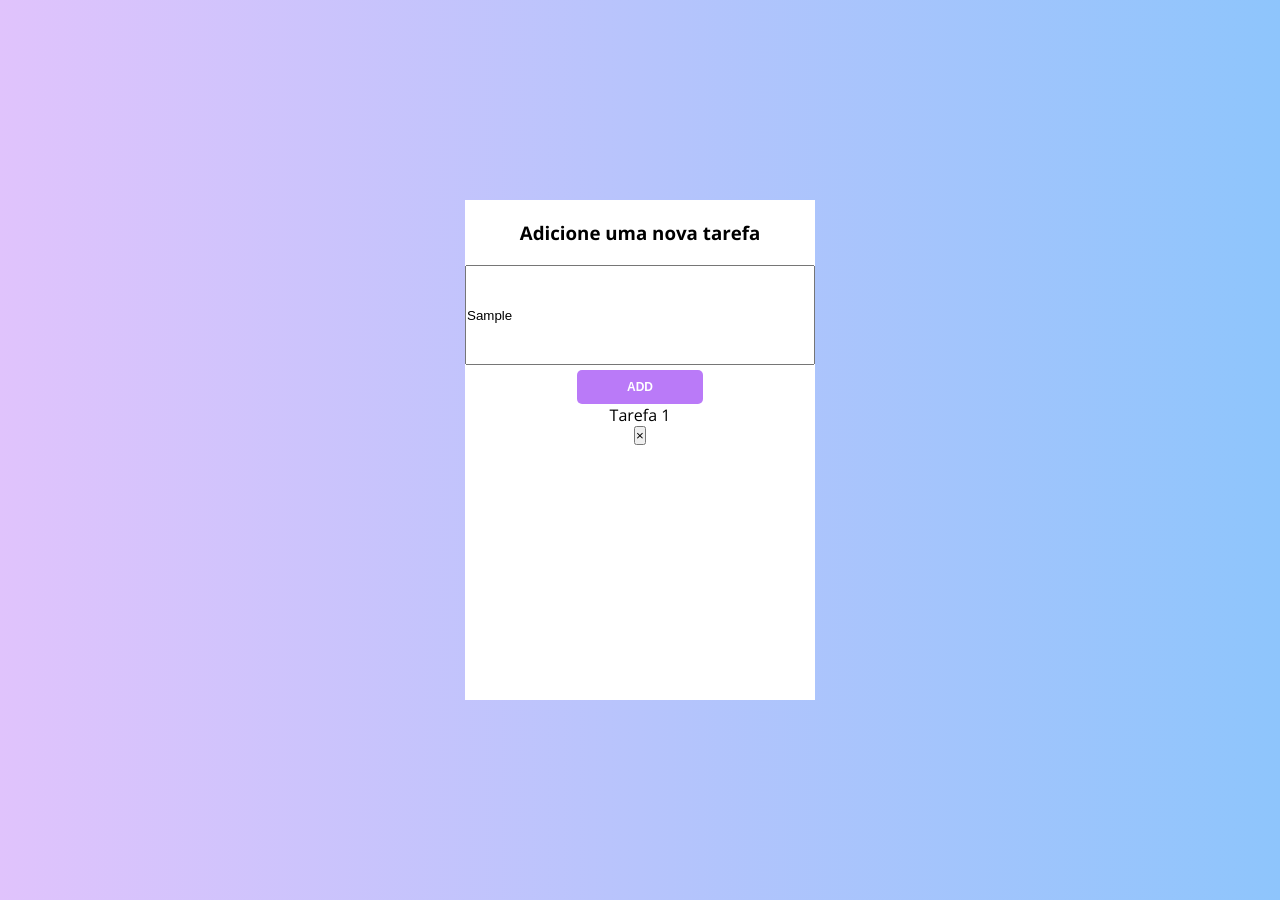
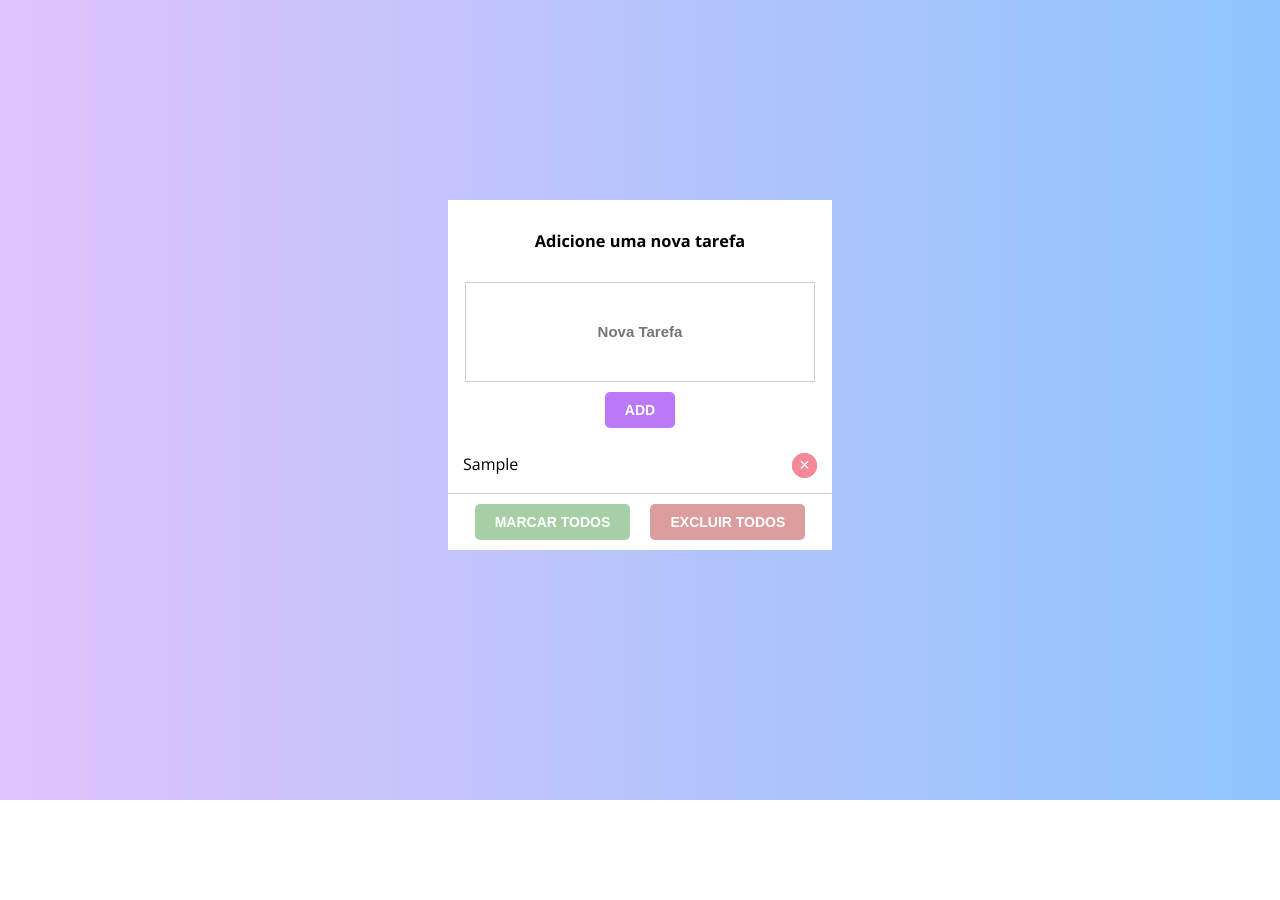
Before and after one commit to uetiari/todolist-proj, a plain HTML site: page index.html in a window 1280 px wide. Both pictures are taken after typing "Sample" into the empty fields and a click on the button "ADD". After the commit the page ends 800 px from the top, so only its background shows below. Drawn offline with nearby package versions, Linux system fonts and the light colour scheme.

Commit message:
adicionado fases até fase 3

```diff
--- a/css/style.css
+++ b/css/style.css
@@ -5,24 +5,25 @@
 }
 
 body {
+    font-family: 'Open Sans', Arial, Helvetica, sans-serif;
+    color: #000;
     background: -webkit-gradient(linear, left top, right top, from(#e0c3fc), to(#8ec5fc));
     background: -moz-linear-gradient(left, #e0c3fc, #8ec5fc);
-    font-family: 'Open Sans', Arial, Helvetica, sans-serif;
-    color: #000;
 }
 
 .container {
     background-color:#fff;
     text-align: center;
     margin: 200px auto;
-    width: 350px;
-    height: 500px;
+    width: 30%;
+    height: auto;
 }
 
 .lista-tarefa__input{
     width: 350px;
     height: 100px;
-    border:
+   border: 1px solid rgb(207, 207, 207);
+   font-size: 14px;
 }
 
 ::placeholder {
@@ -32,26 +33,41 @@ body {
 }
 
 .tarefa__titulo {
-    padding: 20px;
+    padding: 30px;
+    font-size: 14px;
 }
 
-.tarefa__botao {
-    background-color: #ba7af8;
-    font-size: 12px;
+.btn {
+    font-size: 14px;
     color: #fff;
     text-transform: uppercase;
     font-weight: 700;
-    padding: 10px 50px;
+    padding: 10px 20px;
     border-radius: 5px;
     border: 0;
-    margin-top: 5px;
+    margin: 10px 8px;
+    cursor: pointer;
 }
 
-/* ----Mediaquery 768px---- */
+.botao__enviar {
+    background-color: #ba7af8;
+}
+
+.botao__deletar-tudo{
+    background-color: rgba(219, 157, 157);
+}
+
+.botao__selecionar-tudo{
+    background-color: rgba(166, 207, 166);
+}
+
+
+
+/* ----Mediaquery 768px---- ARRUMAR */
 @media (max-width: 768px){
     .container{
     width: 40%;
-    height: 600px;
+    height: auto;
     }
     .tarefa__titulo {
         font-size: 16px;
@@ -70,7 +86,7 @@ body {
 @media (max-width: 420px){
     .container{
     width: 70%;
-    height: 550px;
+    height: auto;
     }
 
     .tarefa__titulo {
@@ -80,3 +96,32 @@ body {
     ::placeholder {
         font-size: 12px;
     }
+}
+
+.botao__excluir{
+    background-color: #f48998;
+    color: #fff;
+    border: 0;
+    font-size: 18px;
+    width: 25px;
+    height: 25px;
+    cursor: pointer;
+    border-radius: 100%;
+
+}
+
+.tarefa__itens {
+    display: none;
+    border-bottom: 1px solid rgba(207, 207, 207);
+    padding: 15px;
+    justify-content: space-between;
+}
+
+.tarefa__itens-checked {
+    text-decoration: line-through;
+    color: grey;
+    border-bottom: 1px solid rgb(207, 207, 207);
+    padding: 15px;
+    display: flex;
+    justify-content: space-between;
+}
--- a/index.html
+++ b/index.html
@@ -19,15 +19,20 @@
         </div>
 
         <div>
-            <button class="tarefa__botao">add </button>
+            <button class="btn botao__enviar">add </button>
         </div>
 
         <div class="tarefa__caixa">
             <div class="tarefa__itens">
-                <p>Tarefa 1</p>
+                <p> </p>
                 <button class="botao__excluir">&times;</button>
             </div>
         </div>
+        <div>
+            <button class="btn botao__selecionar-tudo"> Marcar todos </button>
+            <button class="btn botao__deletar-tudo"> Excluir todos </button>
+        </div>
+
     </div>
     <script src="script/script.js"></script>
 </body>
--- a/script/script.js
+++ b/script/script.js
@@ -1,24 +1,62 @@
-const botao = document.querySelector(".tarefa__botao");
-const botaoExcluir = document.querySelector(".botao__excluir");
+const botaoAdd = document.querySelector(".botao__enviar");
+const inputTarefa = document.getElementById("ListaTarefaInput");
+const tarefaCaixa = document.querySelector(".tarefa__caixa");
 
-const tarefaInput = document.getElementById("ListaTarefaInput");
-const boxTarefas = document.querySelector(".tarefa__caixa")
-
-
-botao.addEventListener("click", function(evento){
+botaoAdd.addEventListener("click", function(evento){
     evento.preventDefault();
 
-    const tarefasItens = document.createElement("div");
-    tarefasItens.className = "tarefa__itens";
-    tarefasItens.innerHTML = `<p> ${tarefaInput.value}</p>
-    <button class="botao__excluir">&times;</button>`
+    if(inputTarefa.value === undefined || inputTarefa.value === null || inputTarefa.value === "" || inputTarefa.value === " "){
+       tarefaImput.focus();
+         return false;
+       }
 
-    boxTarefas.appendChild(tarefasItens);
-})
+    const itens = document.createElement("div");
+        itens.className = "tarefa__itens";
+        itens.innerHTML = `<p> ${inputTarefa.value}</p>`
+        tarefaCaixa.appendChild(itens);
+        itens.style.display = "flex";
 
-const botaoExcluir = document.querySelector(".botao__excluir");
-botaoExcluir.addEventListener("click", function(excluir){
-    excluir.preventDefault();
+        inputTarefa.value = null;
 
+    itens.addEventListener("click", function(){
+
+        if(itens.classList.contains("tarefa__itens")){
+            itens.classList.remove("tarefa__itens");
+            itens.classList.add("tarefa__itens-checked");
+         }
+          else{
+            itens.classList.remove("tarefa__itens-checked");
+            itens.classList.add("tarefa__itens");
+         }
+    })
+
+    const botaoExcluir = document.createElement("button");
+    botaoExcluir.className = "botao__excluir";
+    botaoExcluir.innerHTML = `<button class ="botao__excluir">&times;</button>`
+        itens.appendChild(botaoExcluir);
+
+    botaoExcluir.addEventListener("click", function(excluir){
+        excluir.preventDefault();
+
+        itens.remove();
+        botaoExcluir.remove();
+    });
+// ------
+    const checkTudo = document.querySelector(".botao__selecionar-tudo");
+    const excluirTudo = document.querySelector(".botao__deletar-tudo");
+
+    checkTudo.addEventListener("click", function(checkall){
+        if(itens.classList.contains("tarefa__itens")){
+            itens.classList.remove("tarefa__itens");
+            itens.classList.add("tarefa__itens-checked");
+     }
+    })
+
+    excluirTudo.addEventListener("click", function(clearall){
+        if(itens.classList.contains("tarefa__itens-checked")){
+            itens.remove();
+            botaoExcluir.remove();
+        }
+    })
 
 })
```
